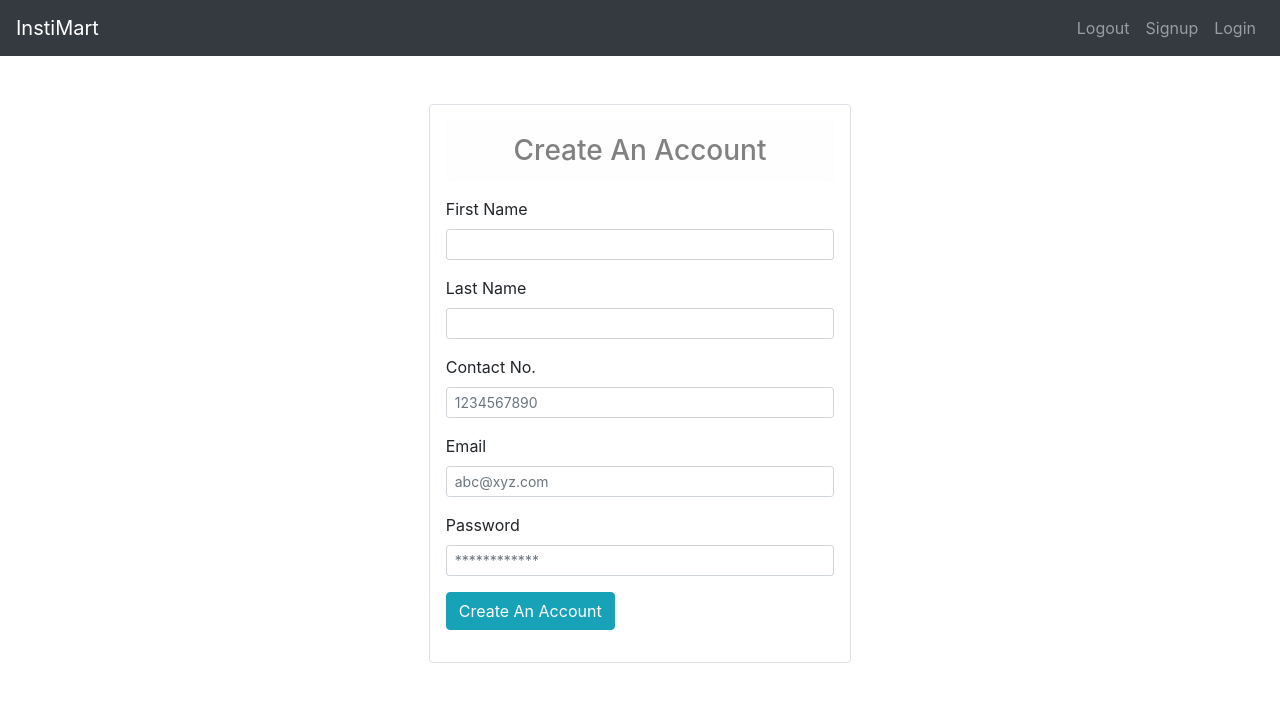
After one commit to dyrroth-11/InstiMart, a Django app: page /signup in a window 1280 px wide. The commit adds this page. Shown: the top 702 px of the page. Run offline with Django 3.2, Linux system fonts and the light colour scheme; some libraries are stand-ins or nearby versions.

Commit message:
Add signup page

```diff
--- a/store/templates/base.html
+++ b/store/templates/base.html
@@ -29,7 +29,7 @@
           <a class="nav-link" href="#">Logout<span class="sr-only">(current)</span></a>
         </li>
         <li class="nav-item ">
-            <a class="nav-link" href="#">Signup<span class="sr-only">(current)</span></a>
+            <a class="nav-link" href="/signup">Signup<span class="sr-only">(current)</span></a>
           </li>
           <li class="nav-item ">
             <a class="nav-link" href="#">Login<span class="sr-only">(current)</span></a>
--- /dev/null
+++ b/store/templates/signup.html
@@ -0,0 +1,51 @@
+{% extends 'base.html' %}
+{% block content %}
+
+<div class="container">
+    <div class="p-4 m-4">
+        <div class ="col-lg-5 mx-auto border rounded p-3">
+            <h3 class="text-center alert alert-light"> Create An Account</h3>
+            <form action="">
+             <!-- for firstname -->
+          <div class="form-group">
+            <label for="">First Name</label>
+            <input type="text" name="firstname" id="" class="form-control form-control-sm" placeholder="" >
+          </div>
+
+            <!-- for lastname-->
+          <div class="form-group">
+            <label for="">Last Name</label>
+            <input type="text" name="lastname" id="" class="form-control form-control-sm" placeholder="" >
+          </div>
+
+           <!-- for phone number-->
+           <div class="form-group">
+            <label for="">Contact No.</label>
+            <input type="text" name="phone" id="" class="form-control form-control-sm" placeholder="1234567890" >
+          </div>
+
+           <!-- for email-->
+           <div class="form-group">
+             <label for="">Email</label>
+             <input type="email" name="email" id="" class="form-control form-control-sm" placeholder="abc@xyz.com" >
+           </div>
+
+           <!-- for password-->
+           <div class="form-group">
+            <label for="">Password</label>
+            <input type="password" name="password" id="" class="form-control form-control-sm" placeholder="************" >
+          </div>
+
+           <div class="form-group">
+               <input class="btn btn-md btn-info " type="submit" value="Create An Account" >
+           </div>
+
+
+            </form>
+        </div>
+
+    </div>
+</div>
+
+
+{% endblock %}
--- a/store/urls.py
+++ b/store/urls.py
@@ -15,9 +15,11 @@ Including another URLconf
 """
 from django.contrib import admin
 from django.urls import path
-from .views import index
+from .views import index,signup
 
 urlpatterns = [
     path('', index),
+    path('signup',signup),
+
 
 ]
--- a/store/views.py
+++ b/store/views.py
@@ -13,6 +13,11 @@ def index(request):
         products = Product.get_all_products_by_categoryid(categoryID)
     else:
         products = Product.get_all_products()
+
     data['products'] = products
     data['categories'] = categories
     return render(request,'index.html' ,data)
+
+
+def signup(request):
+    return render(request,'signup.html')
```
